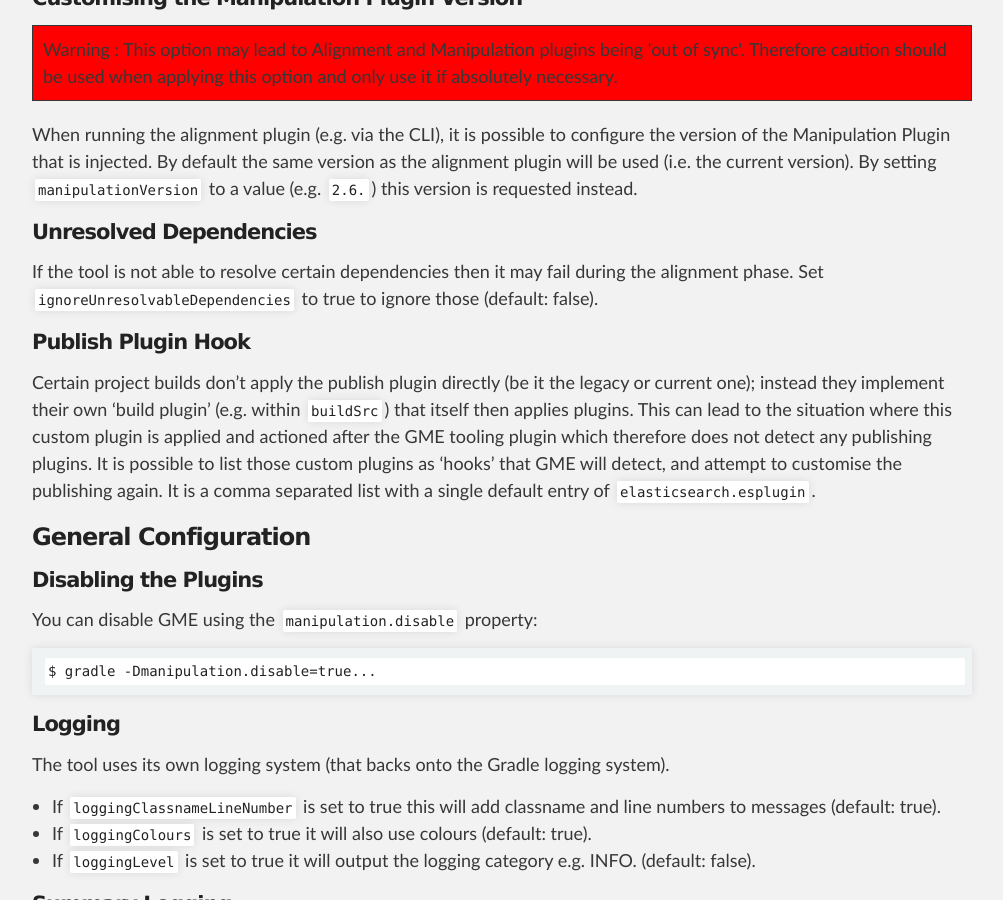
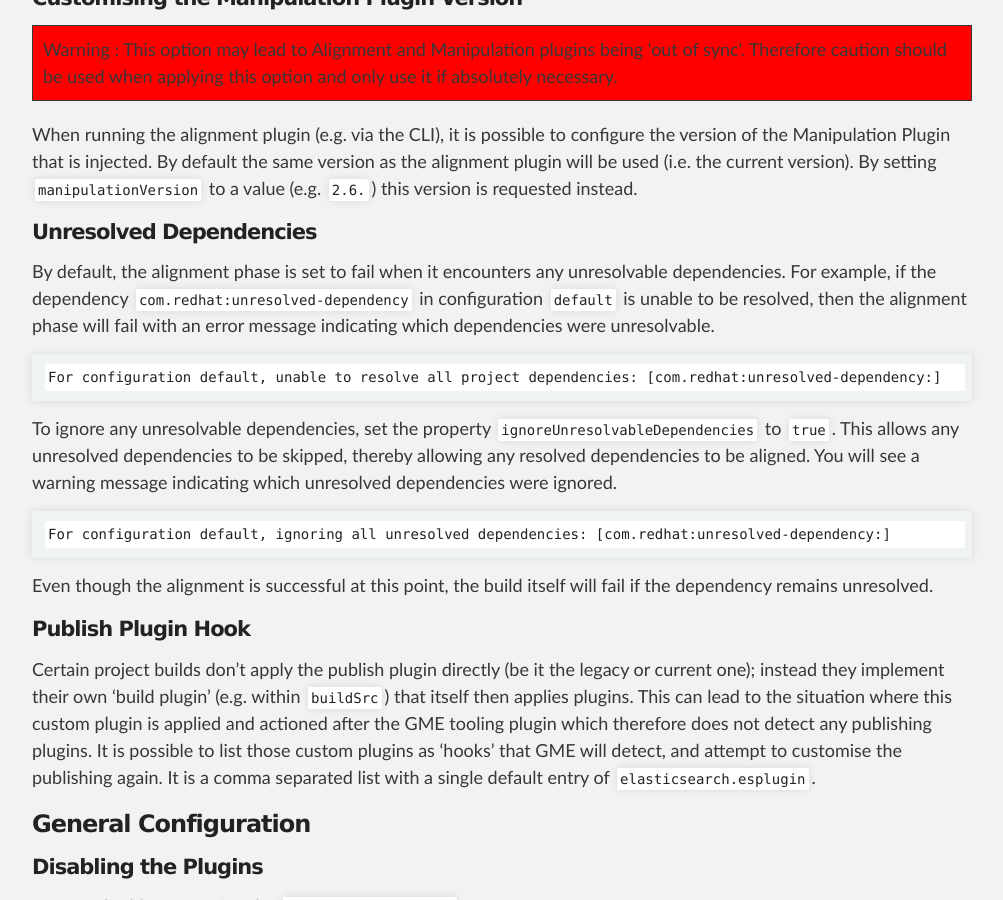
Before and after one commit to project-ncl/gradle-manipulator, a Jekyll site: the page built from index.md, in a window 1280 px wide and 900 px high, scrolled down 2922 px. Shown: the whole window, without its empty margins (138-1141 px from the left). Built offline with Jekyll 4.4.1, drawn with Linux system fonts in a browser that asks for light colours.

Commit message:
NCL-5172: Add documentation about unresolved dependencies

````diff
--- a/index.md
+++ b/index.md
@@ -118,7 +118,23 @@ When running the alignment plugin (e.g. via the CLI), it is possible to configur
 
 #### Unresolved Dependencies
 
-If the tool is not able to resolve certain dependencies then it may fail during the alignment phase. Set `ignoreUnresolvableDependencies` to true to ignore those (default: false).
+By default, the alignment phase is set to fail when it encounters any unresolvable dependencies. For example, if the
+dependency `com.redhat:unresolved-dependency` in configuration `default` is unable to be resolved, then the alignment
+phase will fail with an error message indicating which dependencies were unresolvable.
+
+```
+For configuration default, unable to resolve all project dependencies: [com.redhat:unresolved-dependency:]
+```
+
+To ignore any unresolvable dependencies, set the property `ignoreUnresolvableDependencies` to `true`. This allows any
+unresolved dependencies to be skipped, thereby allowing any resolved dependencies to be aligned. You will see a warning
+message indicating which unresolved dependencies were ignored.
+
+```
+For configuration default, ignoring all unresolved dependencies: [com.redhat:unresolved-dependency:]
+```
+
+Even though the alignment is successful at this point, the build itself will fail if the dependency remains unresolved.
 
 #### Publish Plugin Hook
 
````
